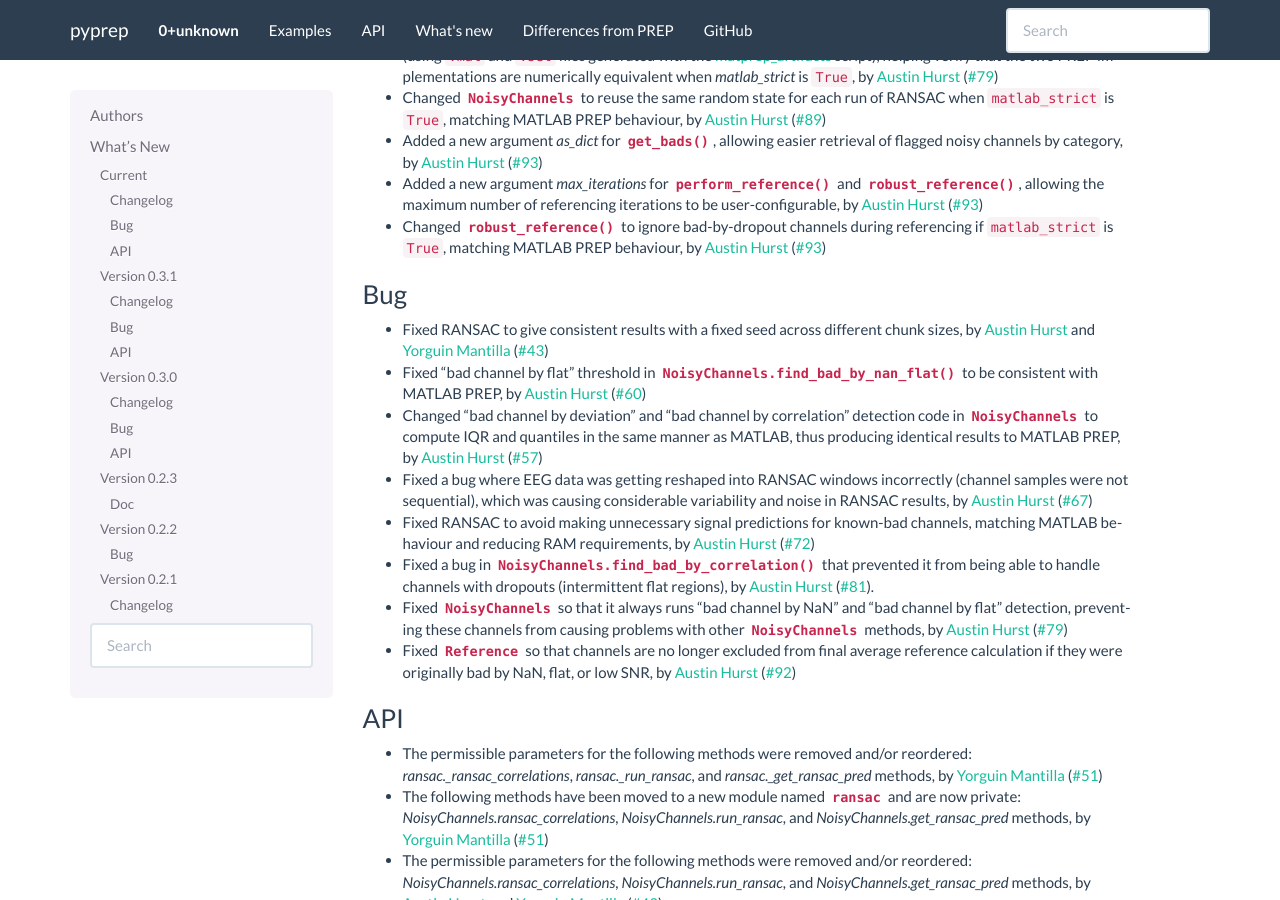
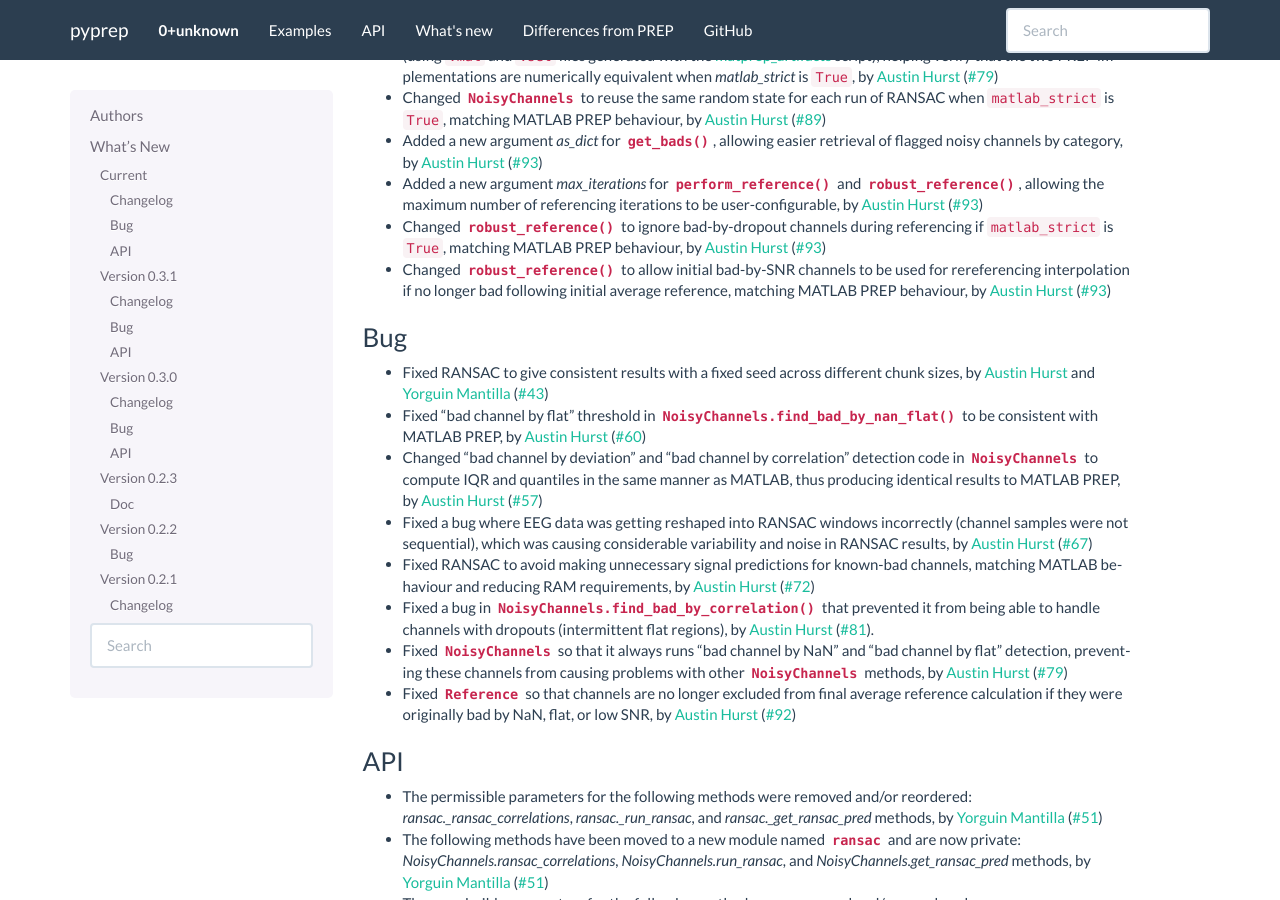
Before and after one commit to sappelhoff/pyprep, a Sphinx documentation site: the page built from docs/whats_new.rst, in a window 1280 px wide and 900 px high, scrolled down 1347 px. Built offline with Sphinx 7.4.7, drawn with Linux system fonts in a browser that asks for light colours.

Commit message:
Add whats_new entry for SNR changes

```diff
--- a/docs/whats_new.rst
+++ b/docs/whats_new.rst
@@ -50,6 +50,7 @@ Changelog
 - Added a new argument `as_dict` for :meth:`~pyprep.NoisyChannels.get_bads`, allowing easier retrieval of flagged noisy channels by category, by `Austin Hurst`_ (:gh:`93`)
 - Added a new argument `max_iterations` for :meth:`~pyprep.Reference.perform_reference` and :meth:`~pyprep.Reference.robust_reference`, allowing the maximum number of referencing iterations to be user-configurable, by `Austin Hurst`_ (:gh:`93`)
 - Changed :meth:`~pyprep.Reference.robust_reference` to ignore bad-by-dropout channels during referencing if ``matlab_strict`` is ``True``, matching MATLAB PREP behaviour, by `Austin Hurst`_ (:gh:`93`)
+- Changed :meth:`~pyprep.Reference.robust_reference` to allow initial bad-by-SNR channels to be used for rereferencing interpolation if no longer bad following initial average reference, matching MATLAB PREP behaviour, by `Austin Hurst`_ (:gh:`93`)
 
 .. _matprep_artifacts: https://github.com/a-hurst/matprep_artifacts
 
```
